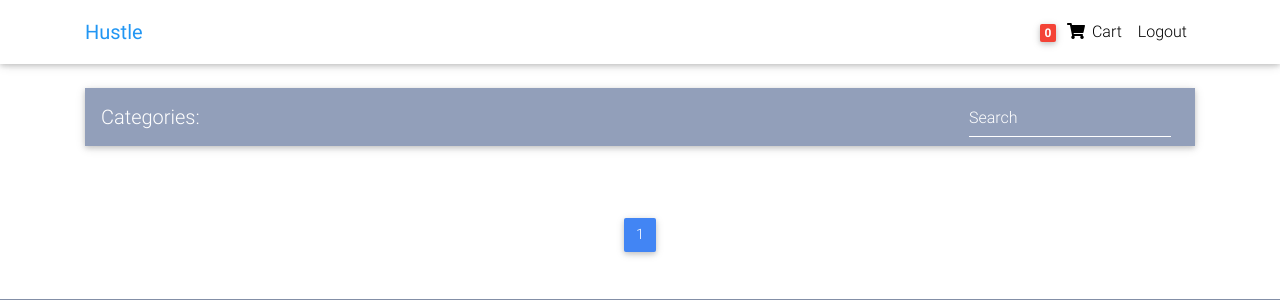
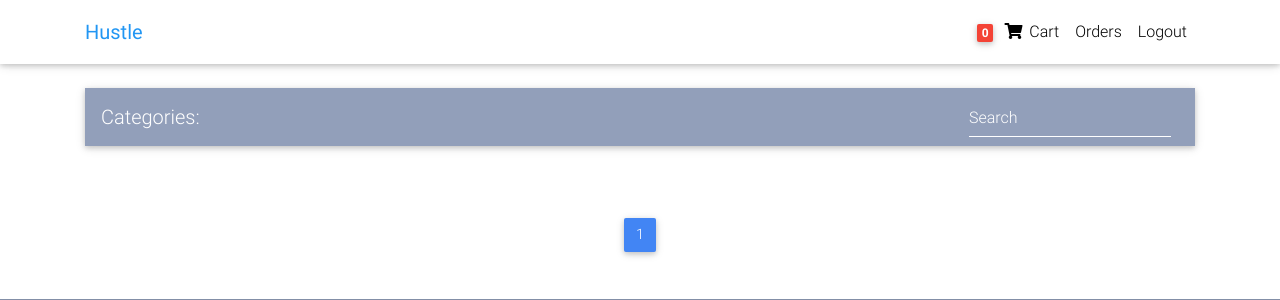
Before and after one commit to shubham1604/hustle_ecommerce, a Django app: page / in a window 1280 px wide. Shown: the top 300 px of the page. Run offline with Django 3.2, Linux system fonts and the light colour scheme; the visitor is signed in with stand-in values (Sample User, id 1); data that the repository does not hold is empty; some libraries are stand-ins or nearby versions.

Commit message:
Revert "fixed navbar button display issue"
This reverts commit 074c5fddac4ab4642807564fc998f215f96ddcb3.

```diff
--- a/templates/nav.html
+++ b/templates/nav.html
@@ -31,37 +31,41 @@
       </ul>
 
       <!-- Right -->
-      <ul class="navbar-nav" style = "float:right;">
+      <ul class="navbar-nav nav-flex-icons" style = "float:right;">
         {% if request.user.is_authenticated %}
         <li class="nav-item">
-          <a class="nav-link waves-effect">
+          <a class="nav-link waves-effect" href = "{% url 'order_summary' %}">
             <span class="badge red z-depth-1 mr-1"> {{ request.user|cart_item_count }} </span>
             <i class="fas fa-shopping-cart"></i>
-            <span class="clearfix d-sm-inline-block"> Cart </span>
+            <span class="clearfix d-none d-sm-inline-block"> Cart </span>
           </a>
         </li>
         <li class="nav-item">
-          <a class="nav-link waves-effect">
-            <span class="clearfix  d-sm-inline-block"> Logout </span>
+          <a class="nav-link waves-effect" href="{% url 'order_history' %}">
+            <span class="clearfix d-none d-sm-inline-block"> Orders </span>
+          </a>
+        </li>
+        <li class="nav-item">
+          <a class="nav-link waves-effect" href = "{% url 'logout' %}">
+            <span class="clearfix d-none d-sm-inline-block"> Logout </span>
           </a>
         </li>
         {% else %}
         <li class="nav-item">
-          <a class="nav-link waves-effect">
-            <span class="clearfix d-sm-inline-block"> Login </span>
+          <a class="nav-link waves-effect" href = "{% url 'login' %}">
+            <span class="clearfix d-none d-sm-inline-block"> Login </span>
           </a>
         </li>
 
         <li class="nav-item">
-          <a class="nav-link waves-effect">
-            <span class="clearfix  d-sm-inline-block"> Sign Up </span>
+          <a class="nav-link waves-effect" href = "{% url 'register' %}">
+            <span class="clearfix d-none d-sm-inline-block"> Sign Up </span>
           </a>
         </li>
 
         {% endif %}
       </ul>
 
-
     </div>
 
   </div>
```
